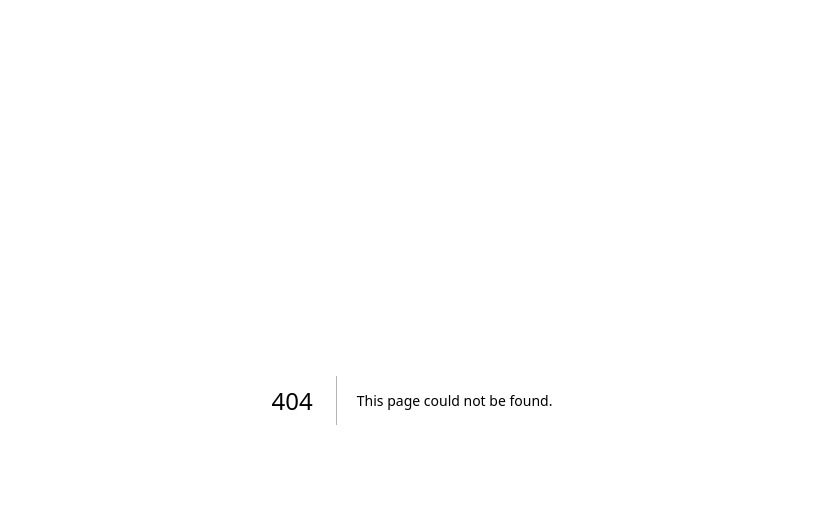
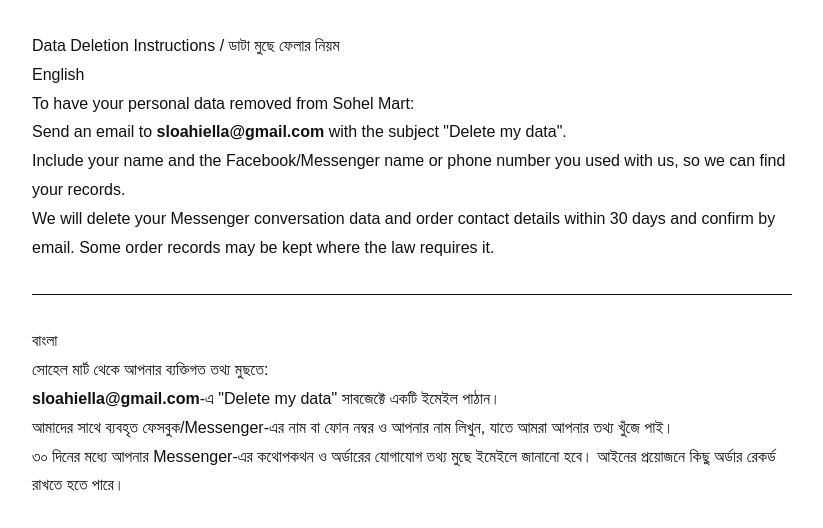
Before and after one commit to sloahiella/mybazar, a Next.js app: page /data-deletion in a window 1280 px wide. Before the commit this address had no page. Shown: the top 528 px of the page, without its empty margins (228-1051 px from the left). Built offline with nearby package versions, Linux system fonts and the light colour scheme.

Commit message:
add privacy policy and data deletion pages

```diff
--- /dev/null
+++ b/app/data-deletion/page.js
@@ -0,0 +1,32 @@
+export const metadata = {
+  title: 'Data Deletion | Sohel Mart',
+  description: 'How to request deletion of your data / ডাটা মুছতে করণীয়',
+};
+
+const box = { maxWidth: 800, margin: '0 auto', padding: '32px 20px', lineHeight: 1.8, fontFamily: 'sans-serif', color: '#111' };
+
+export default function DataDeletion() {
+  return (
+    <main style={box}>
+      <h1>Data Deletion Instructions / ডাটা মুছে ফেলার নিয়ম</h1>
+
+      <h2>English</h2>
+      <p>To have your personal data removed from Sohel Mart:</p>
+      <ol>
+        <li>Send an email to <b>sloahiella@gmail.com</b> with the subject &quot;Delete my data&quot;.</li>
+        <li>Include your name and the Facebook/Messenger name or phone number you used with us, so we can find your records.</li>
+        <li>We will delete your Messenger conversation data and order contact details within 30 days and confirm by email. Some order records may be kept where the law requires it.</li>
+      </ol>
+
+      <hr style={{ margin: '32px 0' }} />
+
+      <h2>বাংলা</h2>
+      <p>সোহেল মার্ট থেকে আপনার ব্যক্তিগত তথ্য মুছতে:</p>
+      <ol>
+        <li><b>sloahiella@gmail.com</b>-এ &quot;Delete my data&quot; সাবজেক্টে একটি ইমেইল পাঠান।</li>
+        <li>আমাদের সাথে ব্যবহৃত ফেসবুক/Messenger-এর নাম বা ফোন নম্বর ও আপনার নাম লিখুন, যাতে আমরা আপনার তথ্য খুঁজে পাই।</li>
+        <li>৩০ দিনের মধ্যে আপনার Messenger-এর কথোপকথন ও অর্ডারের যোগাযোগ তথ্য মুছে ইমেইলে জানানো হবে। আইনের প্রয়োজনে কিছু অর্ডার রেকর্ড রাখতে হতে পারে।</li>
+      </ol>
+    </main>
+  );
+}
```
